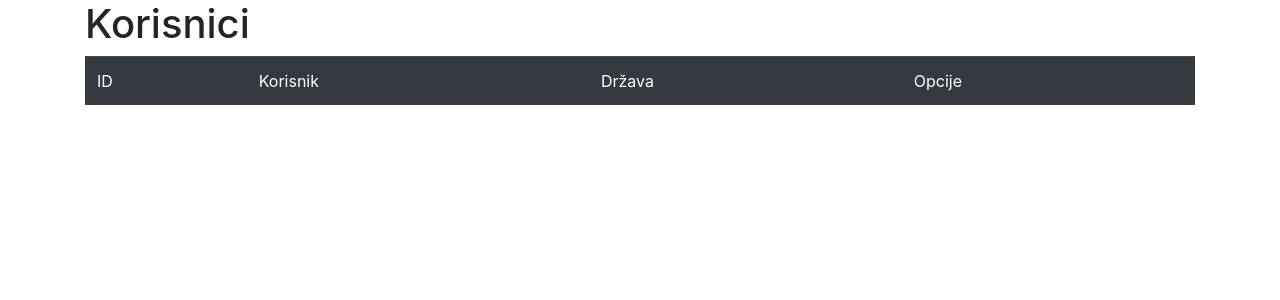
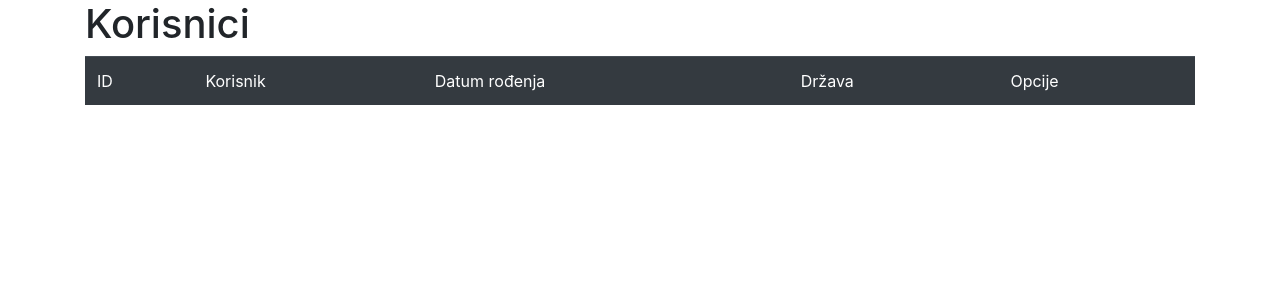
Before and after one commit to fitchmario/Dev, a Symfony app: template templates/about/index.html.twig in a window 1280 px wide. Shown: the top 300 px of the page. Run offline with Twig, Linux system fonts and the light colour scheme; the template is opened without the code that fills it, so the values that code supplies are empty; some libraries are stand-ins or nearby versions.

Commit message:
Commit 5

```diff
--- a/src/Entity/User.php
+++ b/src/Entity/User.php
@@ -147,5 +147,4 @@ class User
 
         return $this;
     }
-
 }
--- a/templates/about/index.html.twig
+++ b/templates/about/index.html.twig
@@ -20,6 +20,7 @@
                 <tr>
                     <td>ID</td>
                     <td>Korisnik</td>
+                    <td>Datum rođenja</td>
                     <td>Država</td>
                     <td>Opcije</td>
                 </tr>
@@ -29,6 +30,7 @@
                     <tr>
                         <td> {{ user.id }} </td>
                         <td> {{ user.getFullName }} </td>
+                        <td> {{ user.birthDate.format('d/m/Y') }}</td>
                         <td> {{ user.country.name }} </td>
                         <td> <a href="#"> Edit </a></td>
                         <td> <a href="{{ path('app_delete', { id: user.id }) }}"> Delete </a></td>
```
